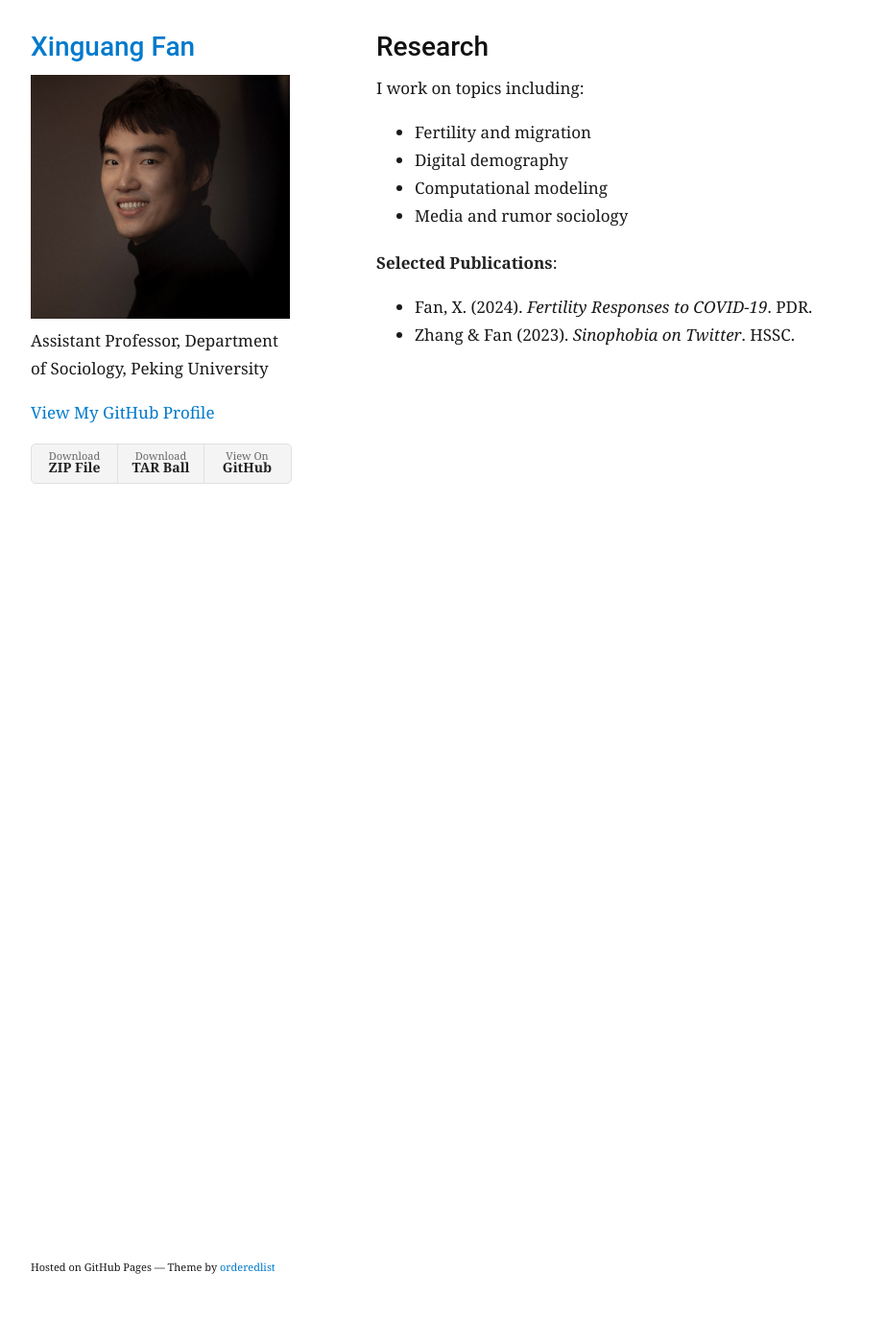
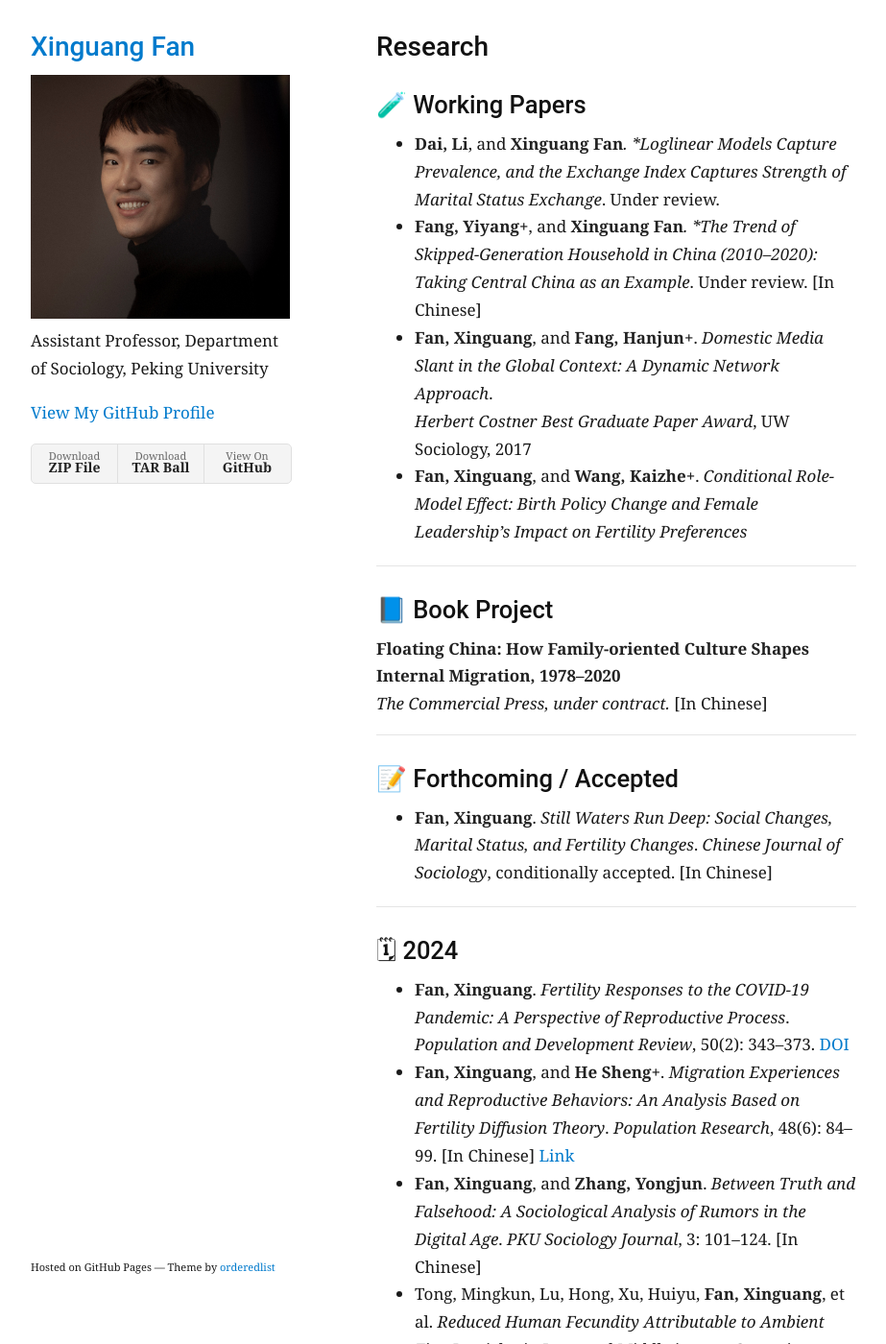
Before and after one commit to xinguang-fan/xinguang-fan.github.io, a Jekyll site: the page built from research.md, in a window 1280 px wide and 1400 px high. Shown: the whole window at 96% size, without its empty margins (178-1101 px from the left). Built offline with Jekyll 4.4.1, drawn with Linux system fonts in a browser that asks for light colours; some of the changed text lies outside the part shown.

Commit message:
Update research.md

```diff
--- a/research.md
+++ b/research.md
@@ -5,14 +5,70 @@ nav_order: 2
 ---
 
 # Research
+## 🧪 Working Papers
 
-I work on topics including:
+- **Dai, Li**, and **Xinguang Fan***. *Loglinear Models Capture Prevalence, and the Exchange Index Captures Strength of Marital Status Exchange*. Under review.
+- **Fang, Yiyang+**, and **Xinguang Fan***. *The Trend of Skipped-Generation Household in China (2010–2020): Taking Central China as an Example*. Under review. [In Chinese]
+- **Fan, Xinguang**, and **Fang, Hanjun+**. *Domestic Media Slant in the Global Context: A Dynamic Network Approach*.
+  _Herbert Costner Best Graduate Paper Award_, UW Sociology, 2017
+- **Fan, Xinguang**, and **Wang, Kaizhe+**. *Conditional Role-Model Effect: Birth Policy Change and Female Leadership’s Impact on Fertility Preferences*
 
-- Fertility and migration
-- Digital demography
-- Computational modeling
-- Media and rumor sociology
+---
 
-**Selected Publications**:
-- Fan, X. (2024). *Fertility Responses to COVID-19*. PDR.
-- Zhang & Fan (2023). *Sinophobia on Twitter*. HSSC.
+## 📘 Book Project
+
+**Floating China: How Family-oriented Culture Shapes Internal Migration, 1978–2020**
+*The Commercial Press, under contract.* [In Chinese]
+
+---
+
+## 📝 Forthcoming / Accepted
+
+- **Fan, Xinguang**. *Still Waters Run Deep: Social Changes, Marital Status, and Fertility Changes*. *Chinese Journal of Sociology*, conditionally accepted. [In Chinese]
+
+---
+
+## 🗓 2024
+
+- **Fan, Xinguang**. *Fertility Responses to the COVID-19 Pandemic: A Perspective of Reproductive Process*. *Population and Development Review*, 50(2): 343–373. [DOI](https://onlinelibrary.wiley.com/doi/abs/10.1111/padr.12626)
+- **Fan, Xinguang**, and **He Sheng+**. *Migration Experiences and Reproductive Behaviors: An Analysis Based on Fertility Diffusion Theory*. *Population Research*, 48(6): 84–99. [In Chinese] [Link](https://rkyj.ruc.edu.cn/CN/Y2024/V48/I6/84)
+- **Fan, Xinguang**, and **Zhang, Yongjun**. *Between Truth and Falsehood: A Sociological Analysis of Rumors in the Digital Age*. *PKU Sociology Journal*, 3: 101–124. [In Chinese]
+- Tong, Mingkun, Lu, Hong, Xu, Huiyu, **Fan, Xinguang**, et al. *Reduced Human Fecundity Attributable to Ambient Fine Particles in Low- and Middle-income Countries*. *Environment International*, 189: 108784. [DOI](https://doi.org/10.1016/j.envint.2024.108784)
+
+---
+
+## 🗓 2023
+
+- **Fan, Xinguang**, and **Zhang, Yongjun**. *“Just a Virus” or Politicized Virus? Global Media Reporting of China on COVID-19*. *Chinese Sociological Review*, 55(1): 38–65. [DOI](https://doi.org/10.1080/21620555.2022.2116308)
+- Zhang, Yongjun, Hao Lin+, Yi Wang, and **Xinguang Fan**. *Sinophobia Was Popular in Chinese Language Communities on Twitter during the Early COVID-19 Pandemic*. *Humanities and Social Sciences Communications*, 10(1): 1–12. [DOI](https://doi.org/10.1057/s41599-023-01959-6)
+- Xue, Tao, Jiajianghui Li, Mingkun Tong, **Fan, Xinguang**, et al. *Stillbirths Attributable to Open Fires and Their Geographic Disparities in Non-Western Countries*. *Environmental Pollution*, 334: 122170. [DOI](https://doi.org/10.1016/j.envpol.2023.122170)
+
+---
+
+## 🗓 2022
+
+- Zhang, Yongjun, Sienna Thorgusen+, and **Xinguang Fan***. *News Coverage of Social Protests in Global Society*. *International Journal of Comparative Sociology*, 63(3): 105–27. [DOI](https://doi.org/10.1177/00207152221085601)
+
+---
+
+## 🗓 2020
+
+- **Fan, Xinguang**, and **Maria Vignau Loria+**. *Intimate Partner Violence and Contraceptive Use in Developing Countries: How Does the Relationship Depend on Context?* *Demographic Research*, 42: 293–342. [DOI](https://doi.org/10.4054/DemRes.2020.42.10)
+  _IPUMS Global Health Research Award_, University of Minnesota, 2021
+
+---
+
+## 🗓 2019
+
+- **Fan, Xinguang**. *Discrimination Experience, Family Relations, and Generalized Trust in China*. *Social Science Research*, 77: 115–129. [DOI](https://doi.org/10.1016/j.ssresearch.2018.10.009)
+
+---
+
+## 🌐 Translation Works
+
+- **Fan, Xinguang** (Trans.). *Nonrecursive Models: Endogeneity, Reciprocal Relationships, and Feedback Loops* by Paxton, Hipp, and Marquart-Pyatt. Sage QASS Series. Shanghai: Truth and Wisdom Press.
+- **Fan, Xinguang** (Trans.). *Event History and Survival Analysis: Regression for Longitudinal Event Data* by Paul D. Allison. Sage QASS Series. Shanghai: Truth and Wisdom Press.
+
+---
+
+<sub>* = corresponding author; + = graduate student when writing the paper</sub>
```
